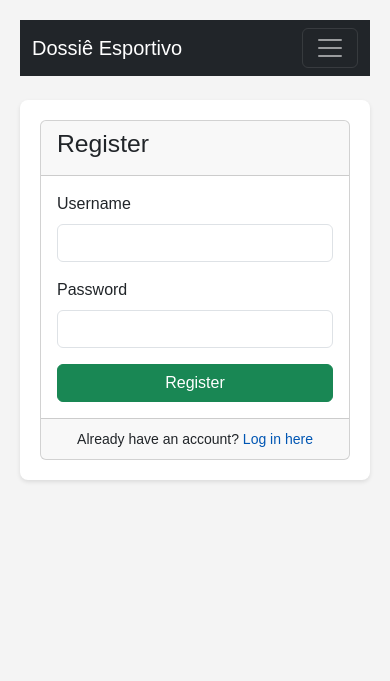
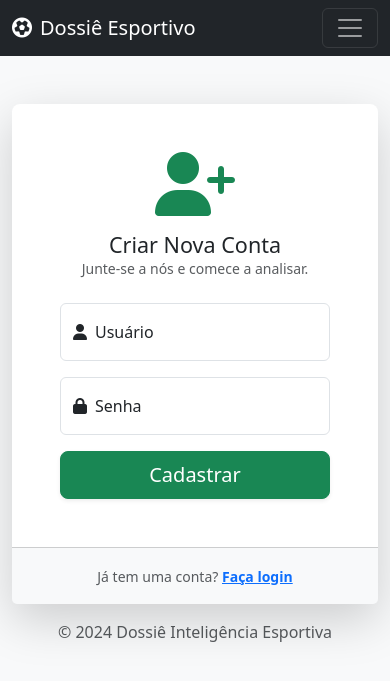
Before and after one commit to Pedrodomingos1/dossie-inteligencia-esportiva, a Flask app: page /register in a window 390 px wide. Shown: the top 681 px of the page. Run offline with Flask 3, Linux system fonts and the light colour scheme.

Commit message:
feat: Implement UI enhancements, scraper improvements, and notifier module
- **UI Overhaul**: Refactored `layout.html`, `index.html`, `jogo.html`, `login.html`, and `register.html` to use Bootstrap 5 for a modern, responsive design. Added Portuguese localization and a "Print/Save PDF" feature.
- **Scraper**: Updated `scraper.py` to use random User-Agent rotation to improve resilience against basic blocking (though 403s persist).
- **Notifier**: Created `notificador.py` to handle Telegram notifications, fixing the broken `teste_unidade.py`.
- **Testing**: Added `test_app.py` for core application testing and `verify_scraper.py` for external API verification. Updated `teste_unidade.py` to use mocks for robust testing.

Co-authored-by: Pedrodomingos1 <211902687+Pedrodomingos1@users.noreply.github.com>

```diff
--- a/scraper.py
+++ b/scraper.py
@@ -1,16 +1,29 @@
 import requests
+import random
 from datetime import datetime
 
-HEADERS = {
-    "User-Agent": "Mozilla/5.0 (Windows NT 10.0; Win64; x64) AppleWebKit/537.36 (KHTML, like Gecko) Chrome/119.0.0.0 Safari/537.36"
-}
+USER_AGENTS = [
+    "Mozilla/5.0 (Windows NT 10.0; Win64; x64) AppleWebKit/537.36 (KHTML, like Gecko) Chrome/120.0.0.0 Safari/537.36",
+    "Mozilla/5.0 (Macintosh; Intel Mac OS X 10_15_7) AppleWebKit/537.36 (KHTML, like Gecko) Chrome/120.0.0.0 Safari/537.36",
+    "Mozilla/5.0 (Windows NT 10.0; Win64; x64; rv:121.0) Gecko/20100101 Firefox/121.0",
+    "Mozilla/5.0 (X11; Linux x86_64) AppleWebKit/537.36 (KHTML, like Gecko) Chrome/119.0.0.0 Safari/537.36",
+    "Mozilla/5.0 (iPhone; CPU iPhone OS 17_1 like Mac OS X) AppleWebKit/605.1.15 (KHTML, like Gecko) Version/17.1 Mobile/15E148 Safari/604.1",
+    "Mozilla/5.0 (Macintosh; Intel Mac OS X 10_15_7) AppleWebKit/605.1.15 (KHTML, like Gecko) Version/17.1 Safari/605.1.15"
+]
+
+def get_headers():
+    return {
+        "User-Agent": random.choice(USER_AGENTS),
+        "Referer": "https://www.sofascore.com/",
+        "Origin": "https://www.sofascore.com"
+    }
 
 def get_daily_games():
     """Fetches a list of games for the current day from the SofaScore API."""
     try:
         today_str = datetime.now().strftime('%Y-%m-%d')
         url = f"https://www.sofascore.com/api/v1/sport/football/scheduled-events/{today_str}"
-        response = requests.get(url, headers=HEADERS)
+        response = requests.get(url, headers=get_headers())
         response.raise_for_status()
         data = response.json()
 
@@ -32,7 +45,7 @@ def get_game_statistics(event_id):
     """Fetches detailed statistics for a specific game event from the SofaScore API."""
     try:
         url = f"https://www.sofascore.com/api/v1/event/{event_id}/statistics"
-        response = requests.get(url, headers=HEADERS)
+        response = requests.get(url, headers=get_headers())
         response.raise_for_status()
         data = response.json()
 
--- a/templates/layout.html
+++ b/templates/layout.html
@@ -1,16 +1,38 @@
 <!DOCTYPE html>
-<html lang="en">
+<html lang="pt-BR">
 <head>
     <meta charset="UTF-8">
     <meta name="viewport" content="width=device-width, initial-scale=1.0">
     <title>{% block title %}Dossiê Inteligência Esportiva{% endblock %}</title>
-    <link href="https://cdn.jsdelivr.net/npm/bootstrap@5.3.0-alpha1/dist/css/bootstrap.min.css" rel="stylesheet">
-    <link rel="stylesheet" href="{{ url_for('static', filename='style.css') }}">
+    <link href="https://cdn.jsdelivr.net/npm/bootstrap@5.3.3/dist/css/bootstrap.min.css" rel="stylesheet" integrity="sha384-QWTKZyjpPEjISv5WaRU9OFeRpok6YctnYmDr5pNlyT2bRjXh0JMhjY6hW+ALEwIH" crossorigin="anonymous">
+    <!-- FontAwesome for Icons -->
+    <link rel="stylesheet" href="https://cdnjs.cloudflare.com/ajax/libs/font-awesome/6.5.1/css/all.min.css" integrity="sha512-DTOQO9RWCH3ppGqcWaEA1BIZOC6xxalwEsw9c2QQeAIftl+Vegovlnee1c9QX4TctnWMn13TZye+giMm8e2LwA==" crossorigin="anonymous" referrerpolicy="no-referrer" />
+    <style>
+        body {
+            background-color: #f8f9fa;
+        }
+        .card {
+            box-shadow: 0 4px 8px rgba(0,0,0,0.1);
+            transition: transform 0.2s;
+        }
+        .card:hover {
+            transform: translateY(-5px);
+        }
+        @media print {
+            .no-print {
+                display: none !important;
+            }
+            .card {
+                box-shadow: none;
+                border: 1px solid #ddd;
+            }
+        }
+    </style>
 </head>
 <body>
-    <nav class="navbar navbar-expand-lg navbar-dark bg-dark">
-        <div class="container-fluid">
-            <a class="navbar-brand" href="{{ url_for('index') }}">Dossiê Esportivo</a>
+    <nav class="navbar navbar-expand-lg navbar-dark bg-dark no-print">
+        <div class="container">
+            <a class="navbar-brand" href="{{ url_for('index') }}"><i class="fas fa-futbol me-2"></i>Dossiê Esportivo</a>
             <button class="navbar-toggler" type="button" data-bs-toggle="collapse" data-bs-target="#navbarNav" aria-controls="navbarNav" aria-expanded="false" aria-label="Toggle navigation">
                 <span class="navbar-toggler-icon"></span>
             </button>
@@ -18,17 +40,17 @@
                 <ul class="navbar-nav ms-auto">
                     {% if current_user.is_authenticated %}
                         <li class="nav-item">
-                            <span class="navbar-text me-2">Welcome, {{ current_user.username }}</span>
+                            <span class="nav-link text-light">Bem-vindo, {{ current_user.username }}</span>
                         </li>
                         <li class="nav-item">
-                            <a class="nav-link" href="{{ url_for('logout') }}">Logout</a>
+                            <a class="nav-link btn btn-outline-light btn-sm ms-2" href="{{ url_for('logout') }}">Sair</a>
                         </li>
                     {% else %}
                         <li class="nav-item">
-                            <a class="nav-link" href="{{ url_for('login') }}">Login</a>
+                            <a class="nav-link" href="{{ url_for('login') }}">Entrar</a>
                         </li>
                         <li class="nav-item">
-                            <a class="nav-link" href="{{ url_for('register') }}">Register</a>
+                            <a class="nav-link" href="{{ url_for('register') }}">Cadastrar</a>
                         </li>
                     {% endif %}
                 </ul>
@@ -40,7 +62,7 @@
         {% with messages = get_flashed_messages(with_categories=true) %}
             {% if messages %}
                 {% for category, message in messages %}
-                    <div class="alert alert-{{ category }} alert-dismissible fade show" role="alert">
+                    <div class="alert alert-{{ category }} alert-dismissible fade show no-print" role="alert">
                         {{ message }}
                         <button type="button" class="btn-close" data-bs-dismiss="alert" aria-label="Close"></button>
                     </div>
@@ -50,6 +72,12 @@
         {% block content %}{% endblock %}
     </main>
 
-    <script src="https://cdn.jsdelivr.net/npm/bootstrap@5.3.0-alpha1/dist/js/bootstrap.bundle.min.js"></script>
+    <footer class="footer mt-auto py-3 bg-light text-center no-print">
+        <div class="container">
+            <span class="text-muted">© 2024 Dossiê Inteligência Esportiva</span>
+        </div>
+    </footer>
+
+    <script src="https://cdn.jsdelivr.net/npm/bootstrap@5.3.3/dist/js/bootstrap.bundle.min.js" integrity="sha384-YvpcrYf0tY3lHB60NNkmXc5s9fDVZLESaAA55NDzOxhy9GkcIdslK1eN7N6jIeHz" crossorigin="anonymous"></script>
 </body>
 </html>
--- a/templates/register.html
+++ b/templates/register.html
@@ -1,27 +1,34 @@
 {% extends "layout.html" %}
-{% block title %}Register{% endblock %}
+{% block title %}Cadastro - Dossiê Esportivo{% endblock %}
+
 {% block content %}
-<div class="row justify-content-center">
-    <div class="col-md-6">
-        <div class="card">
-            <div class="card-header">
-                <h2>Register</h2>
-            </div>
-            <div class="card-body">
+<div class="row justify-content-center mt-5">
+    <div class="col-md-6 col-lg-5">
+        <div class="card shadow-lg border-0 rounded-3">
+            <div class="card-body p-5">
+                <div class="text-center mb-4">
+                    <i class="fas fa-user-plus fa-4x text-success mb-3"></i>
+                    <h2 class="h4 mb-0">Criar Nova Conta</h2>
+                    <p class="text-muted small">Junte-se a nós e comece a analisar.</p>
+                </div>
+
                 <form method="POST" action="{{ url_for('register') }}">
-                    <div class="mb-3">
-                        <label for="username" class="form-label">Username</label>
-                        <input type="text" class="form-control" id="username" name="username" required>
+                    <div class="form-floating mb-3">
+                        <input type="text" class="form-control" id="username" name="username" placeholder="Escolha um Usuário" required>
+                        <label for="username"><i class="fas fa-user me-2"></i>Usuário</label>
                     </div>
-                    <div class="mb-3">
-                        <label for="password" class="form-label">Password</label>
-                        <input type="password" class="form-control" id="password" name="password" required>
+                    <div class="form-floating mb-3">
+                        <input type="password" class="form-control" id="password" name="password" placeholder="Defina uma Senha" required>
+                        <label for="password"><i class="fas fa-lock me-2"></i>Senha</label>
                     </div>
-                    <button type="submit" class="btn btn-success w-100">Register</button>
+
+                    <div class="d-grid gap-2">
+                        <button type="submit" class="btn btn-success btn-lg shadow-sm">Cadastrar</button>
+                    </div>
                 </form>
             </div>
-            <div class="card-footer text-center">
-                <small>Already have an account? <a href="{{ url_for('login') }}">Log in here</a></small>
+            <div class="card-footer bg-light text-center py-3">
+                <small class="text-muted">Já tem uma conta? <a href="{{ url_for('login') }}" class="fw-bold">Faça login</a></small>
             </div>
         </div>
     </div>
```
Also changed, not shown: notificador.py (added, +28 -0 lines), templates/index.html (+68 -32 lines), templates/jogo.html (+39 -22 lines), templates/login.html (+23 -17 lines), test_app.py (+8 -8 lines), teste_unidade.py (+13 -2 lines).
